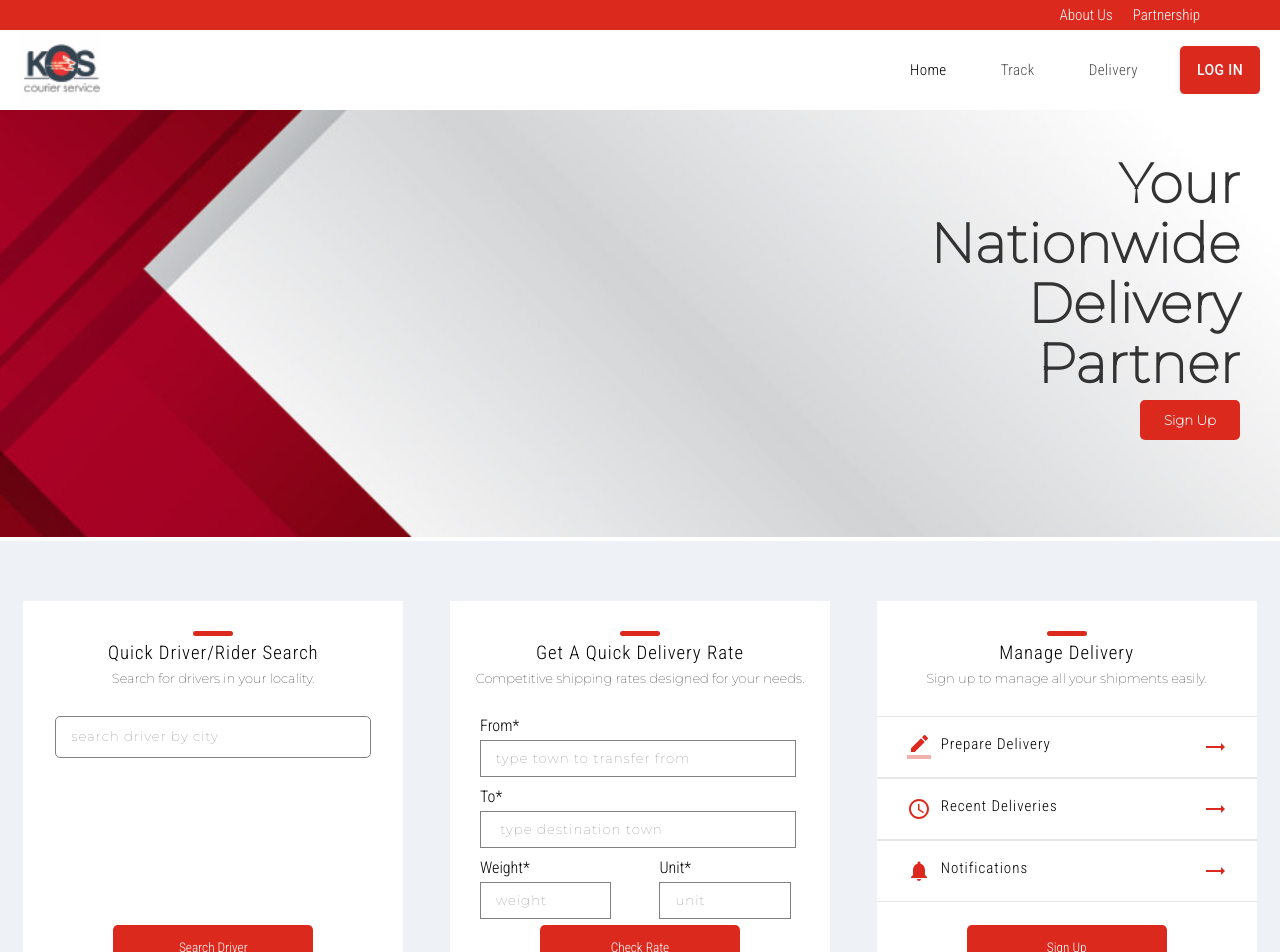
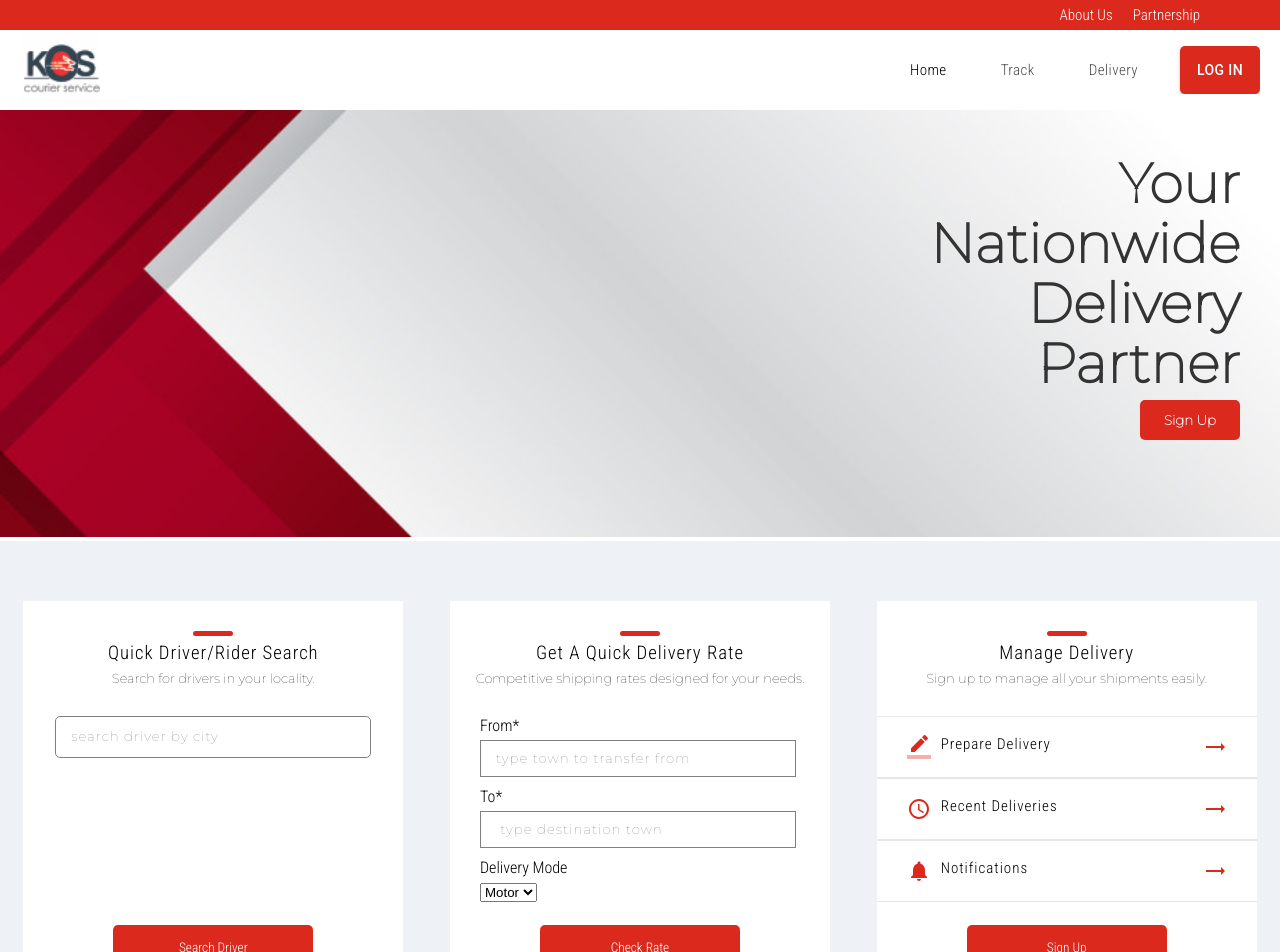
Before and after one commit to Teye-Doku/koscourier, a React (Create React App) app: page / in a window 1280 px wide. Shown: the top 952 px of the page. Built offline with nearby package versions, Linux system fonts and the light colour scheme.

Commit message:
rating check updated

```diff
--- a/src/components/ratingcheck/RatingCheck.js
+++ b/src/components/ratingcheck/RatingCheck.js
@@ -13,14 +13,13 @@ import './RatingCheck.css';
            </div>
            <div className="rating__checking">
            <div className="rating__weight">
-            <p>Weight*</p>
-            <input type="text" placeholder="weight" />
+            <p>Delivery Mode</p>
+            <select>
+                <option value="motor">Motor</option>
+                <option value="van">Van</option>
+            </select>
            </div>
-            <div className="rating__spacing"></div>
-            <div className="rating__unit">
-            <p>Unit*</p>
-            <input type="text" placeholder="unit"   />
-            </div>
+
            </div>
         </div>
     )
```
